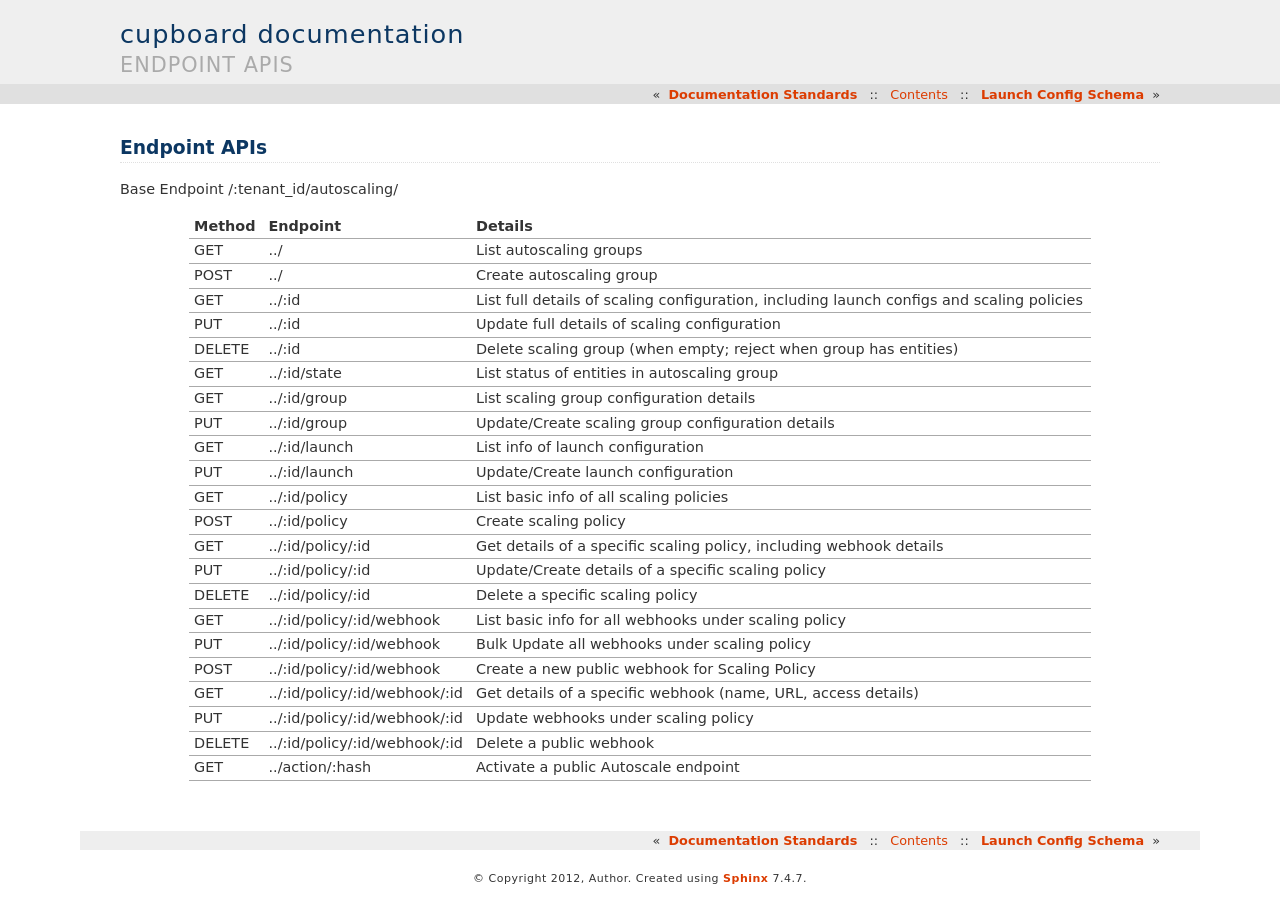
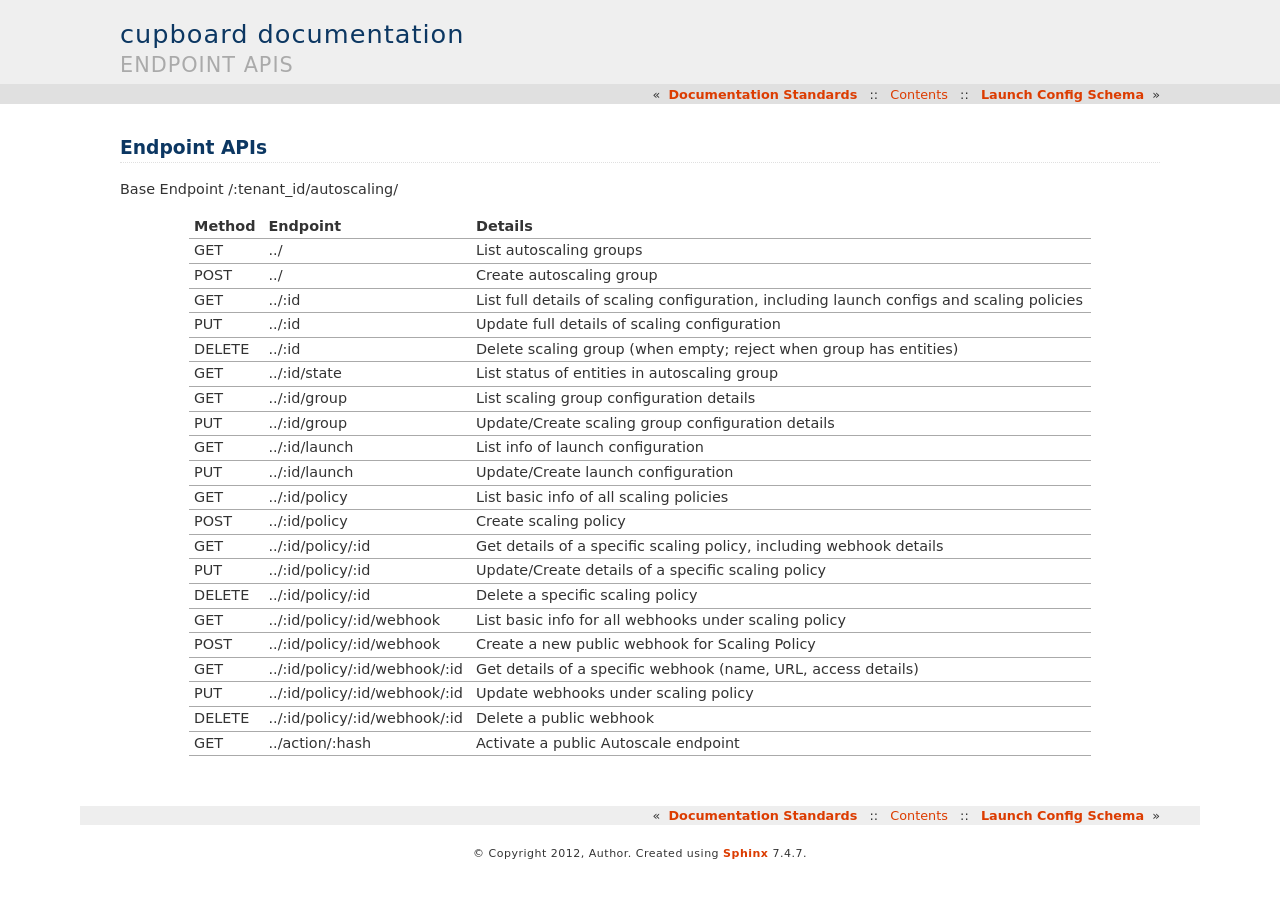
Before and after one commit to rackerlabs/otter, a Sphinx documentation site: the page built from doc/endpoints.rst, in a window 1280 px wide. Built offline with Sphinx 7.4.7, drawn with Linux system fonts in a browser that asks for light colours; pages that are not in the unit, such as notebooks, are missing from menus.

Commit message:
Remove bulk update of all webhooks endpoints from the doc

```diff
--- a/doc/endpoints.rst
+++ b/doc/endpoints.rst
@@ -23,7 +23,6 @@ GET       ../:id/policy/:id                     Get details of a specific scalin
 PUT       ../:id/policy/:id                     Update/Create details of a specific scaling policy
 DELETE    ../:id/policy/:id                     Delete a specific scaling policy
 GET       ../:id/policy/:id/webhook             List basic info for all webhooks under scaling policy
-PUT       ../:id/policy/:id/webhook             Bulk Update all webhooks under scaling policy
 POST      ../:id/policy/:id/webhook             Create a new public webhook for Scaling Policy
 GET       ../:id/policy/:id/webhook/:id         Get details of a specific webhook (name, URL, access details)
 PUT       ../:id/policy/:id/webhook/:id         Update webhooks under scaling policy
```
